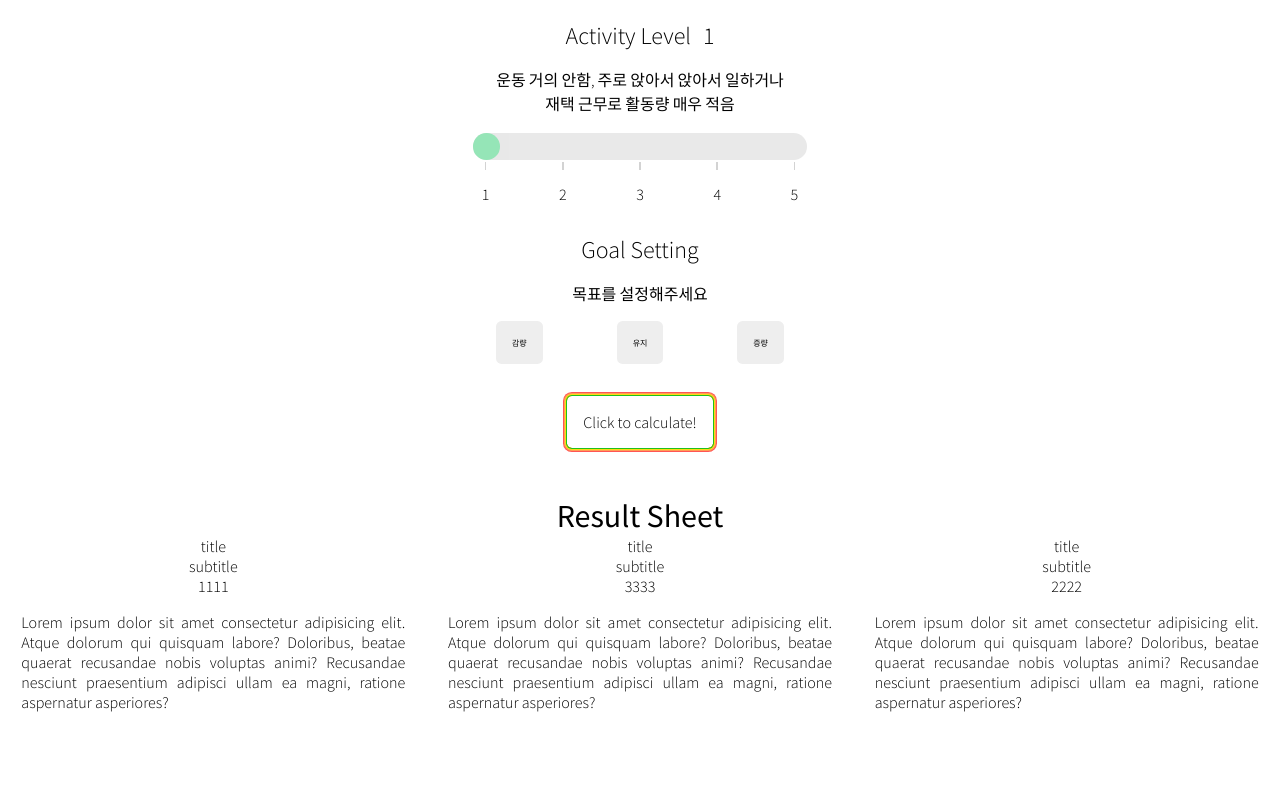
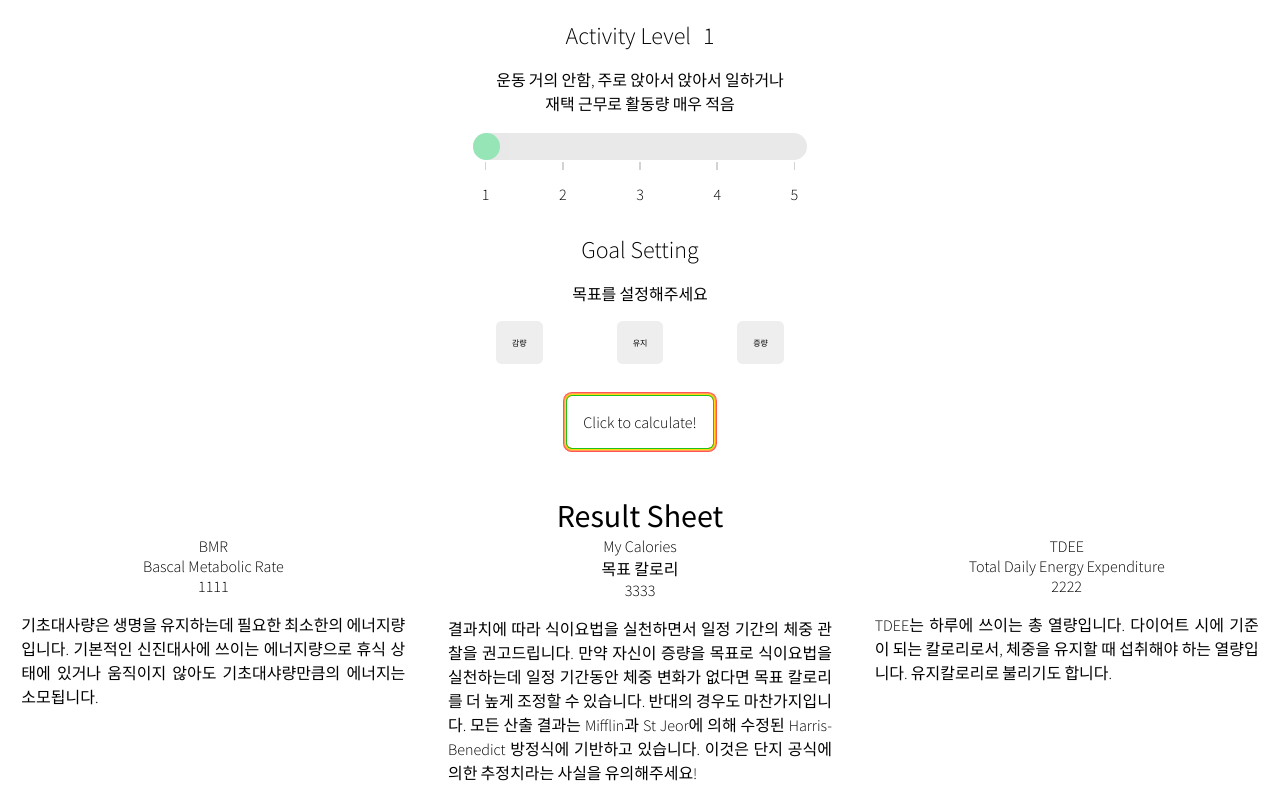
Before and after one commit to CodeSoom/project-react-5-rheech22, a React app: page / in a window 1280 px wide. Shown: the part 284-1084 px from the top of the page. Before the commit the page ends 1012 px from the top, so only its background shows below. Built offline with nearby package versions, Linux system fonts and the light colour scheme; the HTML template or start-up script is replaced by a standard one.

Commit message:
Set data for calories
각각의 칼로리 수치에 대한 정보를 제공합니다.

```diff
--- /dev/null
+++ b/src/Calories.jsx
@@ -0,0 +1,30 @@
+import styled from '@emotion/styled';
+
+import calories from './data/calories';
+
+const Container = styled.div({
+  display: 'flex',
+  flexDirection: 'column',
+  alignItems: 'center',
+  width: '30%',
+  textAlign: 'justify',
+});
+
+export default function Calories({ name, value }) {
+  const CALORIES = calories.filter((obj) => obj.title === name)[0];
+
+  const {
+    title,
+    subtitle,
+    description,
+  } = CALORIES;
+
+  return (
+    <Container>
+      <span>{title}</span>
+      <span>{subtitle}</span>
+      <span>{value}</span>
+      <p>{description}</p>
+    </Container>
+  );
+}
--- a/src/ResultSheet.jsx
+++ b/src/ResultSheet.jsx
@@ -1,10 +1,12 @@
 import styled from '@emotion/styled';
+
 import { useSelector } from 'react-redux';
-import Calorie from './styles/Calorie';
+
+import Calories from './Calories';
 
 import { get } from './utils';
 
-const Container = styled.div({
+const Container = styled.article({
   display: 'flex',
   flexDirection: 'column',
   alignItems: 'center',
@@ -12,7 +14,7 @@ const Container = styled.div({
   width: '100%',
 });
 
-const Calories = styled.div({
+const CaloriesSection = styled.section({
   display: 'flex',
   justifyContent: 'space-around',
   width: '100%',
@@ -32,11 +34,20 @@ export default function ResultSheet() {
   return (
     <Container>
       <h1>Result Sheet</h1>
-      <Calories>
-        <Calorie calorie={bmr} />
-        <Calorie calorie={result} />
-        <Calorie calorie={tdee} />
-      </Calories>
+      <CaloriesSection>
+        <Calories
+          name="BMR"
+          value={bmr}
+        />
+        <Calories
+          name="My Calories"
+          value={result}
+        />
+        <Calories
+          name="TDEE"
+          value={tdee}
+        />
+      </CaloriesSection>
     </Container>
   );
 }
--- /dev/null
+++ b/src/data/calories.js
@@ -0,0 +1,25 @@
+const calories = [
+  {
+    id: 1,
+    title: 'BMR',
+    subtitle: 'Bascal Metabolic Rate',
+    description: '기초대사량은 생명을 유지하는데 필요한 최소한의 에너지량입니다. 기본적인 신진대사에 쓰이는 에너지량으로 휴식 상태에 있거나 움직이지 않아도 기초대샤량만큼의 에너지는 소모됩니다.',
+  },
+  {
+    id: 2,
+    title: 'TDEE',
+    subtitle: 'Total Daily Energy Expenditure',
+    description: 'TDEE는 하루에 쓰이는 총 열량입니다. 다이어트 시에 기준이 되는 칼로리로서, 체중을 유지할 때 섭취해야 하는 열량입니다. 유지칼로리로 불리기도 합니다.',
+  },
+  {
+    id: 3,
+    title: 'My Calories',
+    subtitle: '목표 칼로리',
+    description: `결과치에 따라 식이요법을 실천하면서 일정 기간의 체중 관찰을 권고드립니다.
+    만약 자신이 증량을 목표로 식이요법을 실천하는데 일정 기간동안 체중 변화가 없다면 목표 칼로리를 더 높게 조정할 수 있습니다.
+    반대의 경우도 마찬가지입니다. 모든 산출 결과는 Mifflin과 St Jeor에 의해 수정된 Harris-Benedict 방정식에 기반하고 있습니다.
+    이것은 단지 공식에 의한 추정치라는 사실을 유의해주세요!`,
+  },
+];
+
+export default calories;
--- a/src/styles/Calorie.jsx
+++ /dev/null
@@ -1,25 +0,0 @@
-import styled from '@emotion/styled';
-
-const Container = styled.div({
-  display: 'flex',
-  flexDirection: 'column',
-  alignItems: 'center',
-  width: '30%',
-  textAlign: 'justify',
-});
-
-export default function Calorie({ calorie }) {
-  return (
-    <Container>
-      <span>title</span>
-      <span>subtitle</span>
-      <span>{calorie}</span>
-      <p>
-        Lorem ipsum dolor sit amet consectetur adipisicing elit.
-        Atque dolorum qui quisquam labore? Doloribus,
-        beatae quaerat recusandae nobis voluptas animi?
-        Recusandae nesciunt praesentium adipisci ullam ea magni, ratione aspernatur asperiores?
-      </p>
-    </Container>
-  );
-}
```
Also changed, not shown: 1 other file (tests, documents, lock files or other folders).
